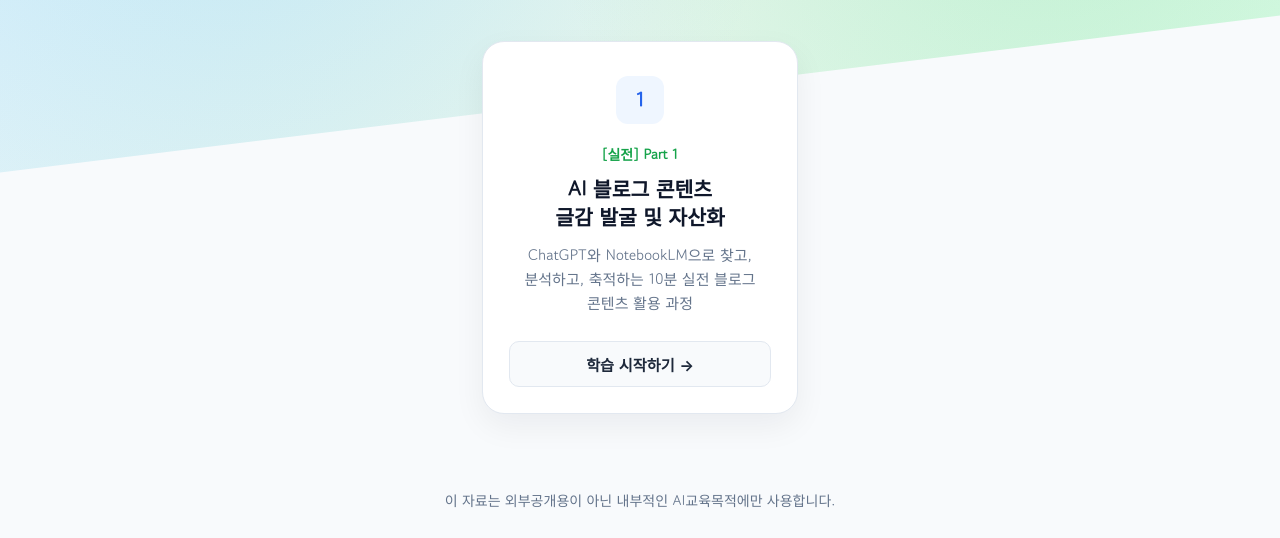
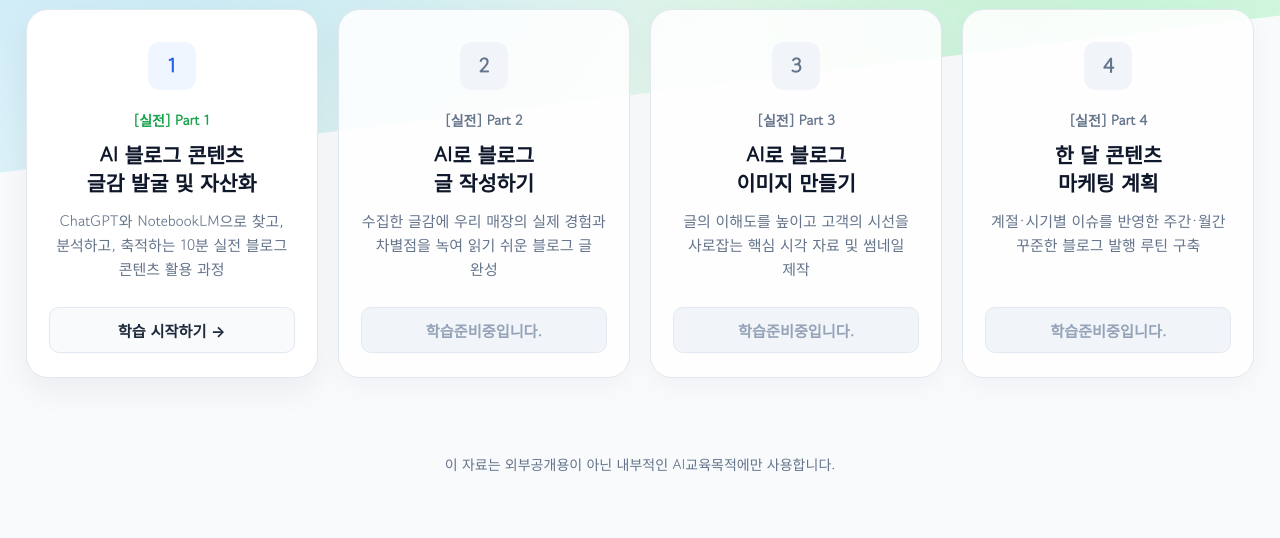
Before and after one commit to badastar/bbedori-ai, a plain HTML site: page index.html in a window 1280 px wide. Shown: the part 298-836 px from the top of the page. After the commit the page ends 800 px from the top, so only its background shows below. Drawn offline with Linux system fonts and the light colour scheme; a web font is replaced by a local one.

Commit message:
feat: 인트로 첫 화면 1~4단계 과정 카드 확장(2~4번 학습준비중 표시) 및 우측 상단 강의입장 버튼 제거

```diff
--- a/assets/css/intro.css
+++ b/assets/css/intro.css
@@ -97,7 +97,7 @@ body {
   z-index: 2;
   flex: 1;
   width: 100%;
-  padding: 28px 2% 56px;
+  padding: 56px 2% 56px;
   display: flex;
   flex-direction: column;
   align-items: center;
@@ -151,29 +151,59 @@ body {
   word-break: keep-all;
 }
 
-/* 과정 카드 그리드 (추후 과정 추가 시 자동 나란히 배치) */
+/* 과정 카드 그리드 (1~4단계 반응형 배치) */
 .intro-cards {
   width: 100%;
-  max-width: 1040px;
-  display: flex;
-  flex-wrap: wrap;
-  justify-content: center;
-  gap: 24px;
+  max-width: 1260px;
+  display: grid;
+  grid-template-columns: 1fr;
+  gap: 20px;
+}
+
+@media (min-width: 640px) {
+  .intro-cards {
+    grid-template-columns: repeat(2, minmax(0, 1fr));
+  }
+}
+
+@media (min-width: 1024px) {
+  .intro-cards {
+    grid-template-columns: repeat(4, minmax(0, 1fr));
+  }
 }
 
 .intro-card {
   width: 100%;
-  max-width: 316px;
   background: var(--intro-surface);
   border: 1px solid var(--intro-border);
   border-radius: 22px;
-  padding: 34px 26px 26px;
+  padding: 32px 22px 24px;
   box-shadow: 0 12px 32px rgba(15, 23, 42, 0.06);
   display: flex;
   flex-direction: column;
   align-items: center;
   text-align: center;
   transition: transform 0.18s ease, box-shadow 0.18s ease, border-color 0.18s ease;
+}
+
+.intro-card--upcoming {
+  background: rgba(255, 255, 255, 0.88);
+  box-shadow: 0 8px 24px rgba(15, 23, 42, 0.04);
+}
+
+.intro-card--upcoming:hover {
+  transform: none;
+  box-shadow: 0 8px 24px rgba(15, 23, 42, 0.04);
+  border-color: var(--intro-border);
+}
+
+.intro-card--upcoming .intro-card-num {
+  background: #f1f5f9;
+  color: #64748b;
+}
+
+.intro-card--upcoming .intro-card-part {
+  color: #64748b;
 }
 
 .intro-card:hover {
@@ -255,6 +285,15 @@ body {
   color: #ffffff;
 }
 
+.intro-card-btn--disabled,
+.intro-card-btn--disabled:hover {
+  background: #f1f5f9;
+  border-color: #e2e8f0;
+  color: #94a3b8;
+  cursor: default;
+  pointer-events: none;
+}
+
 /* 하단 내부 교육 안내 문구 */
 .intro-footer {
   position: relative;
--- a/index.html
+++ b/index.html
@@ -15,10 +15,6 @@
 <body>
   <div class="intro-page">
     <div class="intro-backdrop" aria-hidden="true"></div>
-
-    <header class="intro-topbar">
-      <a class="intro-enter-btn" href="blog-class.html">강의입장</a>
-    </header>
 
     <main class="intro-main">
       <section class="intro-hero" aria-labelledby="intro-heading">
@@ -44,6 +40,45 @@
           </p>
           <a class="intro-card-btn" href="blog-class.html">학습 시작하기 →</a>
         </article>
+
+        <article class="intro-card intro-card--upcoming">
+          <div class="intro-card-num" aria-hidden="true">2</div>
+          <div class="intro-card-part">[실전] Part 2</div>
+          <h2 class="intro-card-title">
+            AI로 블로그<br>
+            글 작성하기
+          </h2>
+          <p class="intro-card-desc">
+            수집한 글감에 우리 매장의 실제 경험과 차별점을 녹여 읽기 쉬운 블로그 글 완성
+          </p>
+          <span class="intro-card-btn intro-card-btn--disabled" aria-disabled="true">학습준비중입니다.</span>
+        </article>
+
+        <article class="intro-card intro-card--upcoming">
+          <div class="intro-card-num" aria-hidden="true">3</div>
+          <div class="intro-card-part">[실전] Part 3</div>
+          <h2 class="intro-card-title">
+            AI로 블로그<br>
+            이미지 만들기
+          </h2>
+          <p class="intro-card-desc">
+            글의 이해도를 높이고 고객의 시선을 사로잡는 핵심 시각 자료 및 썸네일 제작
+          </p>
+          <span class="intro-card-btn intro-card-btn--disabled" aria-disabled="true">학습준비중입니다.</span>
+        </article>
+
+        <article class="intro-card intro-card--upcoming">
+          <div class="intro-card-num" aria-hidden="true">4</div>
+          <div class="intro-card-part">[실전] Part 4</div>
+          <h2 class="intro-card-title">
+            한 달 콘텐츠<br>
+            마케팅 계획
+          </h2>
+          <p class="intro-card-desc">
+            계절·시기별 이슈를 반영한 주간·월간 꾸준한 블로그 발행 루틴 구축
+          </p>
+          <span class="intro-card-btn intro-card-btn--disabled" aria-disabled="true">학습준비중입니다.</span>
+        </article>
       </section>
     </main>
 
```
